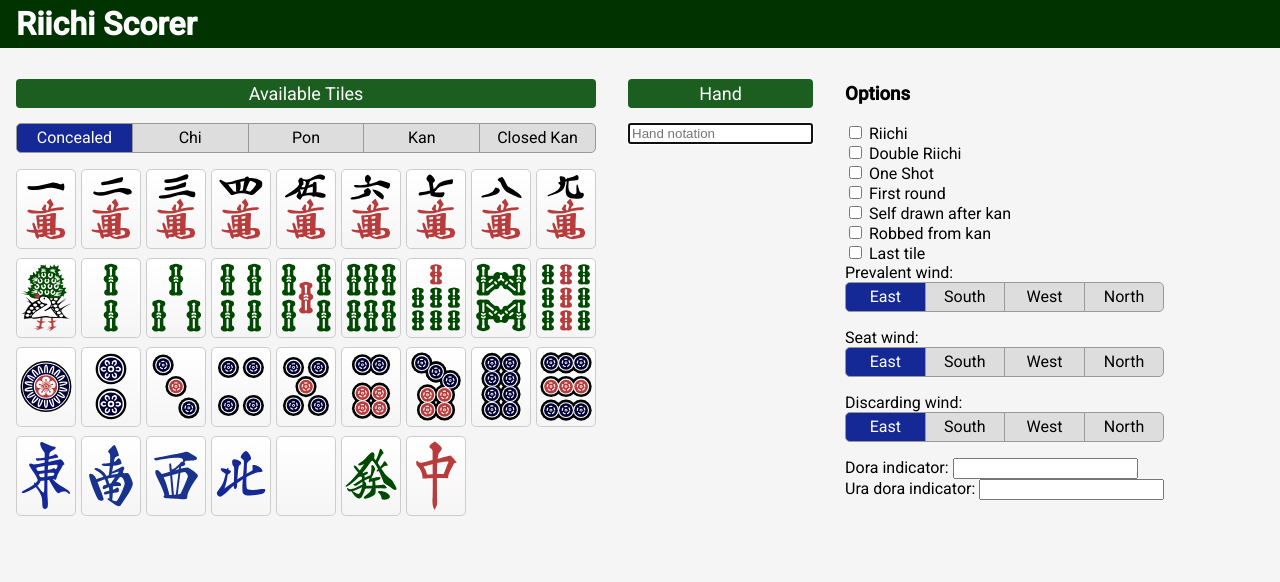
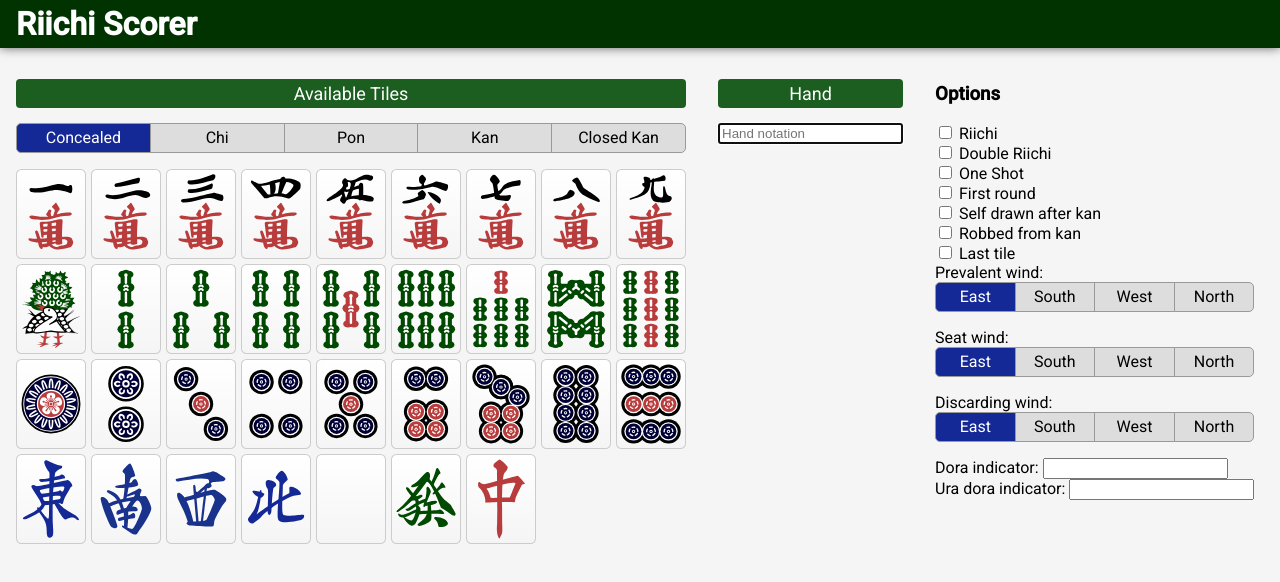
Before and after one commit to noggin182/riichi, an Angular app: page / in a window 1280 px wide. Shown: the top 582 px of the page. Built offline with nearby package versions, Linux system fonts and the light colour scheme.

Commit message:
fixed bug that broke a few yaku

```diff
--- a/apps/scorer/src/app/app.component.scss
+++ b/apps/scorer/src/app/app.component.scss
@@ -8,6 +8,7 @@ scorer-root {
 scorer-root > header {
     background-color: $header-color;
     color: white;
+    box-shadow: 0px 0px 10px 0px rgba(0,0,0,0.6);
 }
 
 h1 {
--- a/apps/scorer/src/app/components/meld/meld.component.html
+++ b/apps/scorer/src/app/components/meld/meld.component.html
@@ -1 +1,6 @@
-<scorer-tile *ngFor="let tile of meld.tiles" [tile]="tile" [claimed]="tile === meld.claimedTile" [size]="size"></scorer-tile>
+<scorer-tile *ngFor="let tile of meld.tiles"
+    [tile]="tile"
+    [size]="size"
+    [claimed]="tile === meld.claimedTile && meld.from !== state.roundInfo.seatWind"
+    [finalTile]="meld.finalSet && tile === meld.claimedTile"
+></scorer-tile>
--- a/apps/scorer/src/app/components/meld/meld.component.scss
+++ b/apps/scorer/src/app/components/meld/meld.component.scss
@@ -0,0 +1,4 @@
+scorer-meld {
+    display: flex;
+    align-items: flex-end;
+}
--- a/apps/scorer/src/app/components/meld/meld.component.ts
+++ b/apps/scorer/src/app/components/meld/meld.component.ts
@@ -1,5 +1,6 @@
 import { Component, Input, ViewEncapsulation, ChangeDetectionStrategy } from '@angular/core';
 import { FinalMeld } from '@riichi/common';
+import { State } from '../../state';
 
 @Component({
     selector: 'scorer-meld',
@@ -9,7 +10,9 @@ import { FinalMeld } from '@riichi/common';
     changeDetection: ChangeDetectionStrategy.OnPush
 })
 export class MeldComponent {
+    constructor(readonly state: State) {
+
+    }
     @Input() meld: FinalMeld;
-
     @Input() size: 'normal' | 'small' | 'tiny' = 'normal';
 }
--- a/apps/scorer/src/app/components/tile/tile.component.scss
+++ b/apps/scorer/src/app/components/tile/tile.component.scss
@@ -1,10 +1,20 @@
-$margin: 5%;
+@mixin sizes($height) {
+    padding: ceil($height / 20);
+    &:before {
+        height: $height;
+        width: ceil($height * 3/4);
+    }
+    &[data-rotated]:before {
+        margin: ($height - ceil($height * 3/4)) / -2 0 ;
+        width: $height;
+    }
+}
 
-:host {
+scorer-tile                  { @include sizes(80px); }
+scorer-tile[data-size=small] { @include sizes(40px); }
+
+scorer-tile {
     display: inline-flex;
-    align-self: flex-start;
-    width: 60px;
-    height: 80px;
     position: relative;
     overflow: hidden;
     box-sizing: border-box;
@@ -15,34 +25,22 @@ $margin: 5%;
     border-style: solid;
 }
 
-:host[data-size=small] {
-    width: 30px;
-    height: 40px;
+scorer-tile[data-final] {
+    background: linear-gradient(to bottom, #eff8ff 0%, #cfeaff 100%);
 }
 
-:host[data-rotated] {
+scorer-tile[data-rotated]:before {
     transform: rotate(90deg);
-    margin-right: 20px;
-    transform-origin: 50% 62.8%;
 }
 
-:host[data-rotated][data-size=small] {
-    margin-right: 8px;
-}
-
-:host:before {
+scorer-tile:before {
     content: "";
     background-size: contain;
     background-position: 50% 50%;
     background-repeat: no-repeat;
-    position: absolute;
-    top:    $margin;
-    left:   $margin;
-    bottom: $margin;
-    right:  $margin;
 };
 
-span {
+scorer-tile span {
     position: absolute;
     bottom: 100%;
 }
@@ -55,7 +53,7 @@ $tiles:
     'Chun', 'Hatsu', 'Haku';
 
 @each $tile in $tiles {
-    :host[data-tile=#{$tile}]:before {
+    scorer-tile[data-tile=#{$tile}]:before {
         background-image: url('/assets/riichi-mahjong-tiles/Regular/#{$tile}.svg');
     }
 }
--- a/apps/scorer/src/app/components/tile/tile.component.ts
+++ b/apps/scorer/src/app/components/tile/tile.component.ts
@@ -1,10 +1,11 @@
-import { Component, Input, ChangeDetectionStrategy, HostBinding } from '@angular/core';
+import { Component, Input, ChangeDetectionStrategy, HostBinding, ViewEncapsulation } from '@angular/core';
 import { Tile, TileKind, Wind, Dragon } from '@riichi/common';
 
 @Component({
     selector: 'scorer-tile',
     templateUrl: './tile.component.html',
     styleUrls: ['./tile.component.scss'],
+    encapsulation: ViewEncapsulation.None,
     changeDetection: ChangeDetectionStrategy.OnPush
 })
 export class TileComponent {
@@ -12,10 +13,14 @@ export class TileComponent {
     @Input() size: 'normal' | 'small' | 'tiny' = 'normal';
     @Input() tile: Tile;
 
+    @Input() finalTile: boolean;
     @Input() claimed: boolean;
 
     @HostBinding('attr.data-rotated')
     get claimedAttribute() { return this.claimed || null; }
+
+    @HostBinding('attr.data-final')
+    get finalAttribute() { return this.finalTile || null; }
 
     back: string;
     front: string;
--- a/apps/scorer/src/app/state.ts
+++ b/apps/scorer/src/app/state.ts
@@ -54,10 +54,10 @@ export class State {
         this.winningResults = [];
         this.possibleWaits = [];
         if (effectiveTiles === 13) {
-            this.possibleWaits = getPossibleMahjongs(this.hand).map(r => ({
+            this.possibleWaits = getPossibleMahjongs(this.hand, this.roundInfo.seatWind).map(r => ({
                 tile: r.tile,
                 result: r.mahjongs.map(m => getWinningScore(m, this.roundInfo)).sort(this.sortByBest)[0]
-            }));
+            })).sort((a, b) => this.sortByBest(a.result, b.result));
         } else if (effectiveTiles === 14) {
             this.winningTile = this.hand.concealedTiles[this.hand.concealedTiles.length - 1];
             this.winningResults = checkForMahjong(this.hand, this.roundInfo.seatWind, this.roundInfo.winningTileFromWind).map(m => getWinningScore(m, this.roundInfo)).sort(this.sortByBest);
@@ -74,6 +74,10 @@ export class State {
     }
 
     sortByBest(result1: ScoredHand, result2: ScoredHand) {
-        return result2.payment.basePoints - result1.payment.basePoints;
+        return result2.payment.basePoints - result1.payment.basePoints
+            || Math.abs(result2.totalFan) - Math.abs(result1.totalFan)
+            || (result1.totalFan > 0 && result2.totalFu - result1.totalFu)
+            || result1.mahjong.finalTile.kind - result2.mahjong.finalTile.kind
+            || result1.mahjong.finalTile.rank - result2.mahjong.finalTile.rank;
     }
 }
--- a/libs/common/src/lib/internal/hand-helper.ts
+++ b/libs/common/src/lib/internal/hand-helper.ts
@@ -35,7 +35,7 @@ export class HandHelper {
             return {
                 id: tiles[0].id,
                 rank: tiles[0].rank,
-                kind: tiles[0].rank,
+                kind: tiles[0].kind,
                 length: tiles.length,
                 meld: m,
                 concealed: isClosedMeld(m),
--- a/libs/common/src/lib/mahjong.ts
+++ b/libs/common/src/lib/mahjong.ts
@@ -5,10 +5,10 @@ import { Tile, Wind } from './types/tile';
 import { isTerminalOrHonor, isSuited } from './utils/tile-checks';
 
 export function calculateWaits(hand: ReadonlyHand) {
-    return getPossibleMahjongs(hand).map(result => result.tile);
+    return getPossibleMahjongs(hand, Wind.None).map(result => result.tile);
 }
 
-export function getPossibleMahjongs(hand: ReadonlyHand) {
+export function getPossibleMahjongs(hand: ReadonlyHand, seatWind: Wind) {
     const possibleTiles = createDummySetOfTiles();
     // TODO: reject tiles we already hold 4 of
     // TODO: could also ignore suits that we don't have in our hand
@@ -17,7 +17,7 @@ export function getPossibleMahjongs(hand: ReadonlyHand) {
         mahjongs: checkForMahjong({
             concealedTiles: hand.concealedTiles.concat(tile),
             melds: hand.melds
-        }, Wind.None, Wind.None),
+        }, seatWind, seatWind),
     })).filter(result => result.mahjongs.length);
 }
 
@@ -69,12 +69,14 @@ export function checkForMahjong(hand: ReadonlyHand, seatWind: Wind, discardWind:
     return mahjong;
 
     function formMeld(tileSet: readonly Tile[], kindIfRon: FinalMeldKind, closedKind = FinalMeldKind.ClosedSet): FinalMeld {
-        const isClaimed = !selfDraw && tileSet.includes(winningTile);
+        const isFinal = tileSet.includes(winningTile);
+        const isClaimed = !selfDraw && isFinal;
         return {
             kind: isClaimed ? kindIfRon : closedKind,
             from: isClaimed ? discardWind : seatWind,
             tiles: tileSet,
-            claimedTile: isClaimed ? winningTile : null
+            claimedTile: isFinal ? winningTile : null,
+            finalSet: isFinal
         };
     }
 
--- a/libs/common/src/lib/points-calculator.ts
+++ b/libs/common/src/lib/points-calculator.ts
@@ -47,7 +47,7 @@ export function calculatePayments(hand: HandHelper, fan: number, fu: number, lim
     let payments: { from: Wind; ammount: number; }[] = [];
 
     if (!hand.selfDrawn) {
-        payments = [{ from: hand.state.winningTileFromWind, ammount: basePoints * hand.state.seatWind === Wind.East ? 6 : 4 }];
+        payments = [{ from: hand.state.winningTileFromWind, ammount: basePoints * (hand.state.seatWind === Wind.East ? 6 : 4) }];
     } else {
         payments = [Wind.East, Wind.North, Wind.South, Wind.West].filter(w => w !== hand.state.seatWind).map(w => ({
             from: w,
--- a/libs/common/src/lib/types/hand.ts
+++ b/libs/common/src/lib/types/hand.ts
@@ -43,6 +43,7 @@ export interface FinalMeld {
     readonly from: Wind;
     readonly tiles: readonly Tile[];
     readonly claimedTile: Tile | null;
+    readonly finalSet: boolean;
 }
 
 export interface Mahjong {
```
